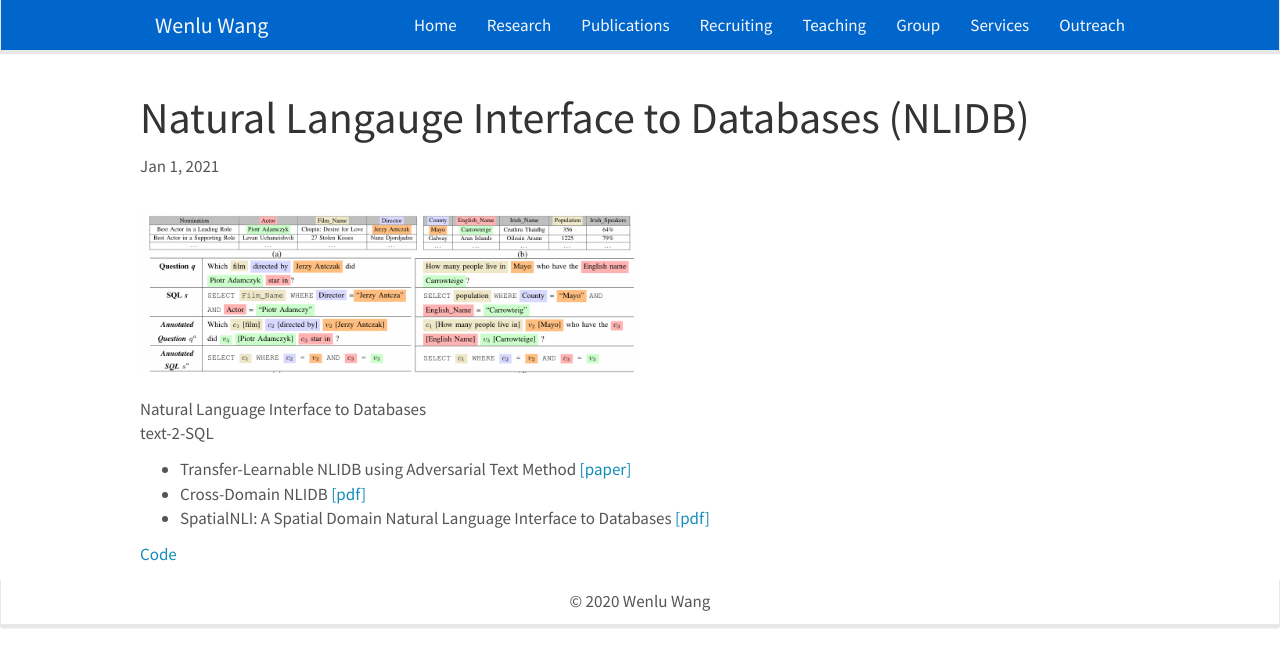
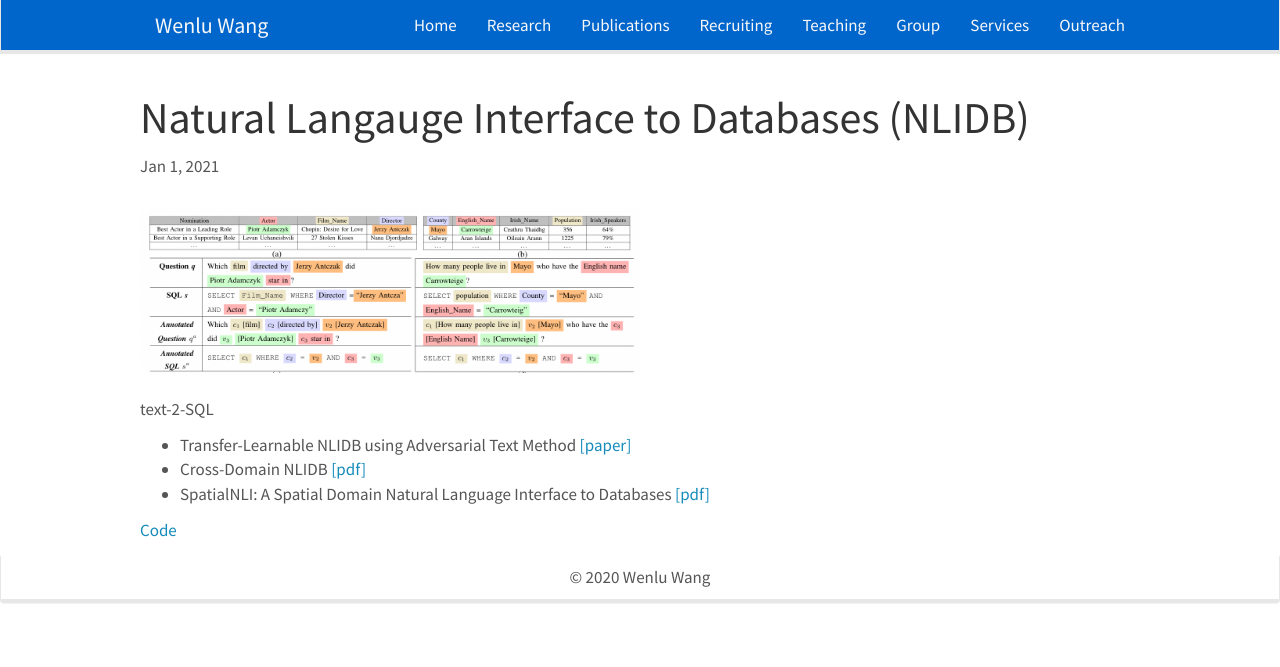
Before and after one commit to WENLU-W/WENLU-W.github.io, a Jekyll site: the page built from docs/_posts/2021-01-01-NLIDB.md, in a window 1280 px wide. Shown: the top 667 px of the page. Built offline with Jekyll 4.4.1, drawn with Linux system fonts in a browser that asks for light colours; nearby versions of some CDN libraries.

Commit message:
Update 2021-01-01-NLIDB.md

```diff
--- a/docs/_posts/2021-01-01-NLIDB.md
+++ b/docs/_posts/2021-01-01-NLIDB.md
@@ -6,8 +6,7 @@ categories: Project
 ---
 
 <img src="{{ site.url }}{{ site.baseurl }}/images/nlidb.png" width="500"><br>
-Natural Language Interface to Databases<br>
-text-2-SQL
+text-2-SQL<br>
 
 - Transfer-Learnable NLIDB using Adversarial Text Method <a href="https://ieeexplore.ieee.org/abstract/document/9101534">[paper]</a>
 - Cross-Domain NLIDB <a href="http://ceur-ws.org/Vol-2399/paper14.pdf">[pdf]</a>
```
